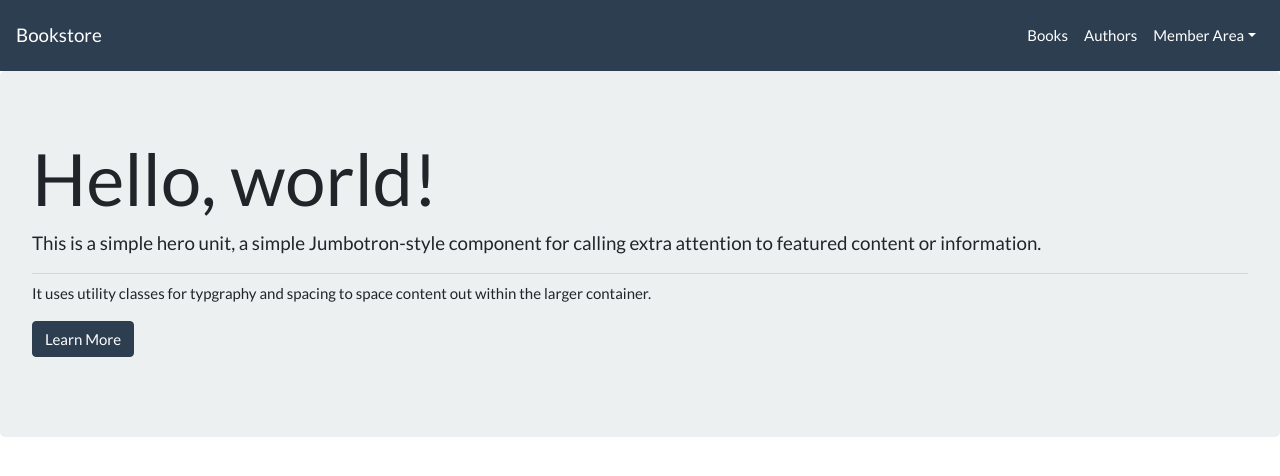
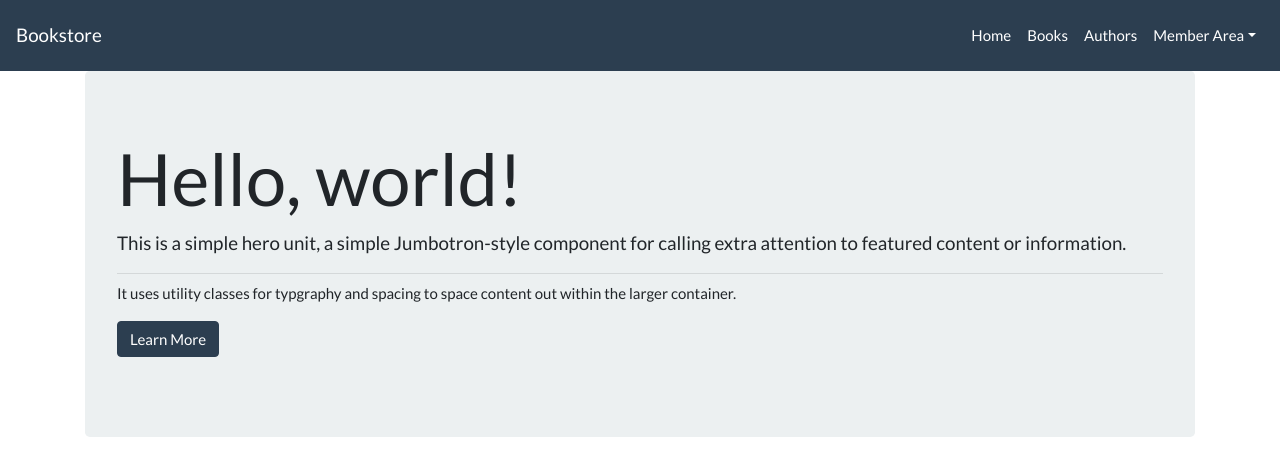
Before and after one commit to rahmanfadhil/bookstore-react, a React (Create React App) app: page / in a window 1280 px wide. Shown: the top 476 px of the page. Built offline with nearby package versions, Linux system fonts and the light colour scheme.

Commit message:
Update home and header

```diff
--- a/src/components/Header.js
+++ b/src/components/Header.js
@@ -35,6 +35,9 @@ class Header extends Component {
           <Collapse isOpen={this.state.isOpen} navbar>
             <Nav className="ml-auto" navbar>
               <NavItem>
+                <NavLink href="/">Home</NavLink>
+              </NavItem>
+              <NavItem>
                 <NavLink href="/books">Books</NavLink>
               </NavItem>
               <NavItem>
--- a/src/pages/Home.js
+++ b/src/pages/Home.js
@@ -1,12 +1,13 @@
 import React, { Component } from 'react';
+import { Container } from 'reactstrap';
 import Hero from '../components/Hero';
 
 class Home extends Component {
   render() {
     return (
-      <div>
+      <Container>
         <Hero />
-      </div>
+      </Container>
     )
   }
 }
```
